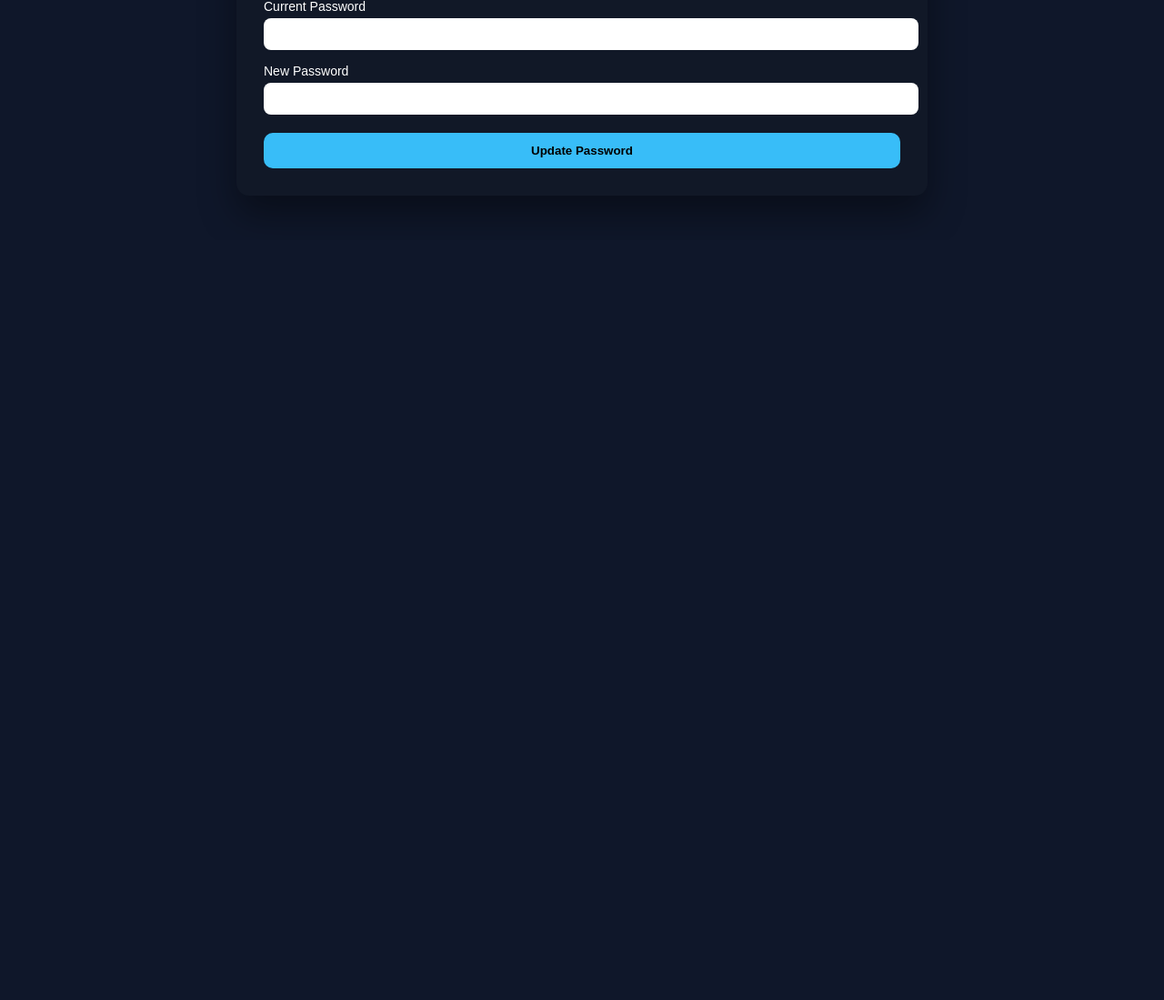
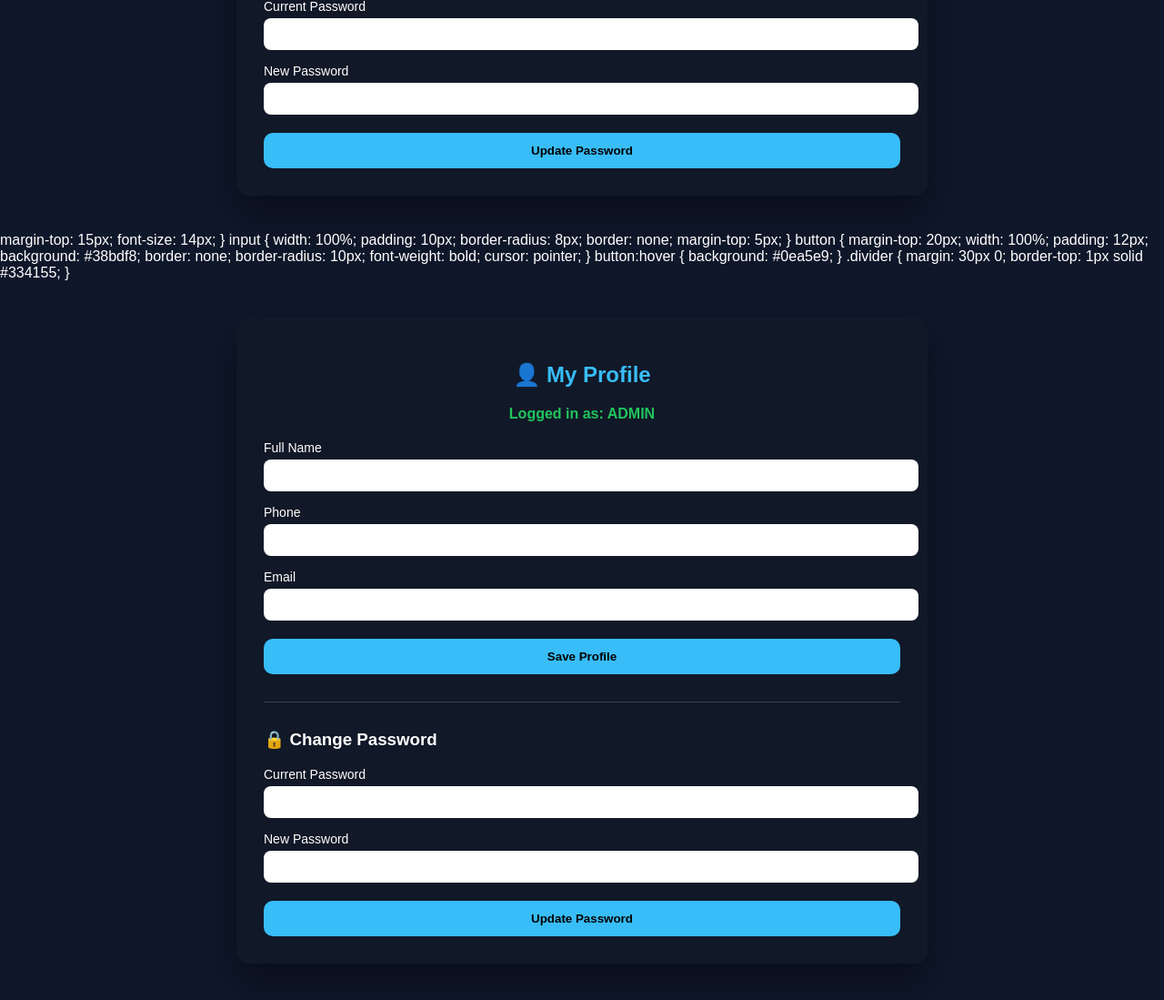
Before and after one commit to vistalemay-gif/zephyr-cms, a Flask app: page /profile in a window 1280 px wide. Shown: the part 536-1635 px from the top of the page at 91% size. Before the commit the page ends 759 px from the top, so only its background shows below. Run offline with Flask 3, Linux system fonts and the light colour scheme; a user stored in the database is signed in; data comes from the database, SQL or seed files in the repository.

Commit message:
Update profile.html

```diff
--- a/templates/profile.html
+++ b/templates/profile.html
@@ -104,4 +104,74 @@
 </div>
 
 </body>
+</html>            margin-top: 15px;
+            font-size: 14px;
+        }
+
+        input {
+            width: 100%;
+            padding: 10px;
+            border-radius: 8px;
+            border: none;
+            margin-top: 5px;
+        }
+
+        button {
+            margin-top: 20px;
+            width: 100%;
+            padding: 12px;
+            background: #38bdf8;
+            border: none;
+            border-radius: 10px;
+            font-weight: bold;
+            cursor: pointer;
+        }
+
+        button:hover {
+            background: #0ea5e9;
+        }
+
+        .divider {
+            margin: 30px 0;
+            border-top: 1px solid #334155;
+        }
+    </style>
+</head>
+<body>
+
+<div class="container">
+    <h2>👤 My Profile</h2>
+
+    <div class="role">
+        Logged in as: {{ user["role"]|upper }}
+    </div>
+
+    <form method="POST">
+        <label>Full Name</label>
+        <input type="text" name="full_name" value="{{ user['full_name'] or '' }}">
+
+        <label>Phone</label>
+        <input type="text" name="phone" value="{{ user['phone'] or '' }}">
+
+        <label>Email</label>
+        <input type="email" name="email" value="{{ user['email'] or '' }}">
+
+        <button>Save Profile</button>
+    </form>
+
+    <div class="divider"></div>
+
+    <h3>🔒 Change Password</h3>
+    <form method="POST" action="{{ url_for('change_password') }}">
+        <label>Current Password</label>
+        <input type="password" name="current_password" required>
+
+        <label>New Password</label>
+        <input type="password" name="new_password" required>
+
+        <button>Update Password</button>
+    </form>
+</div>
+
+</body>
 </html>
```
